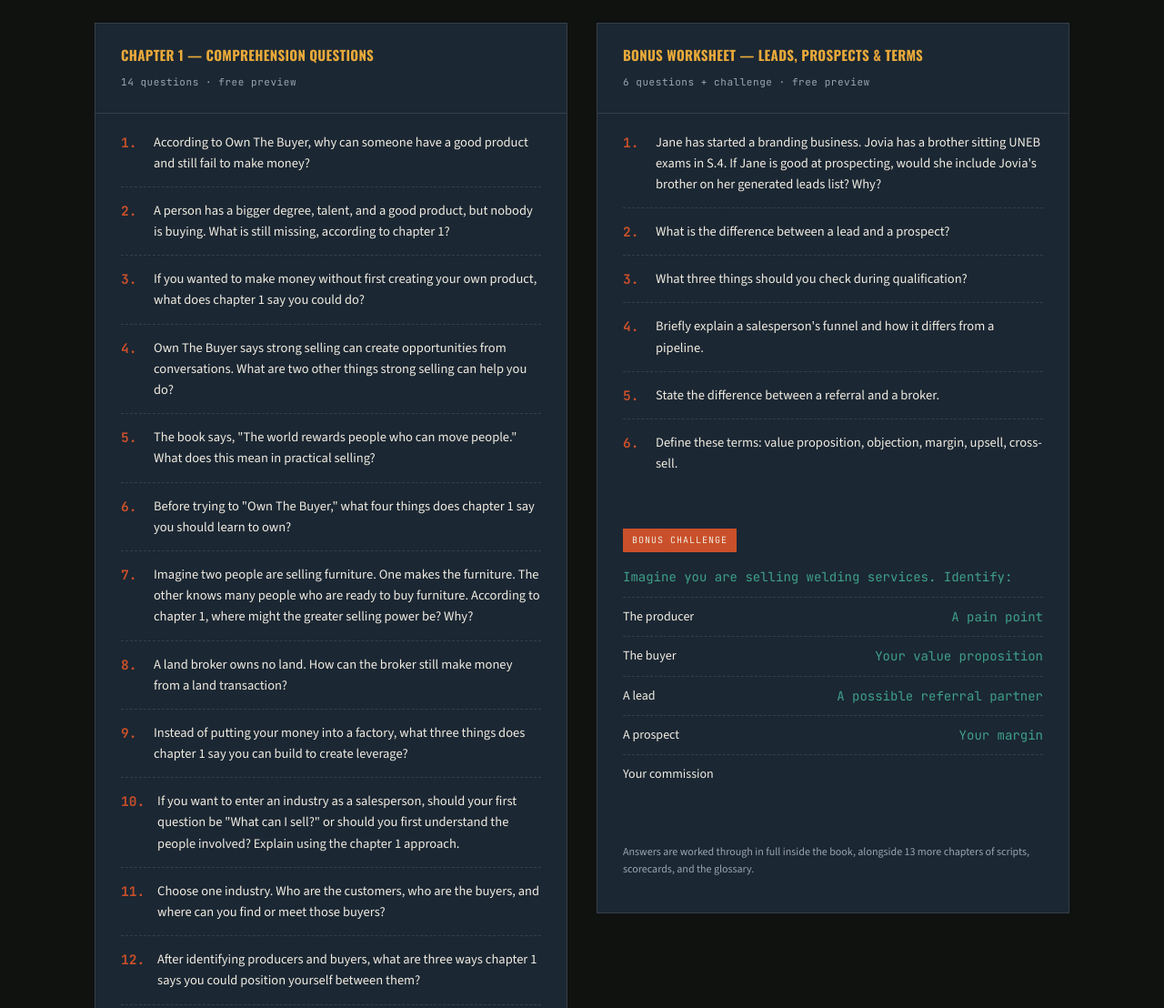
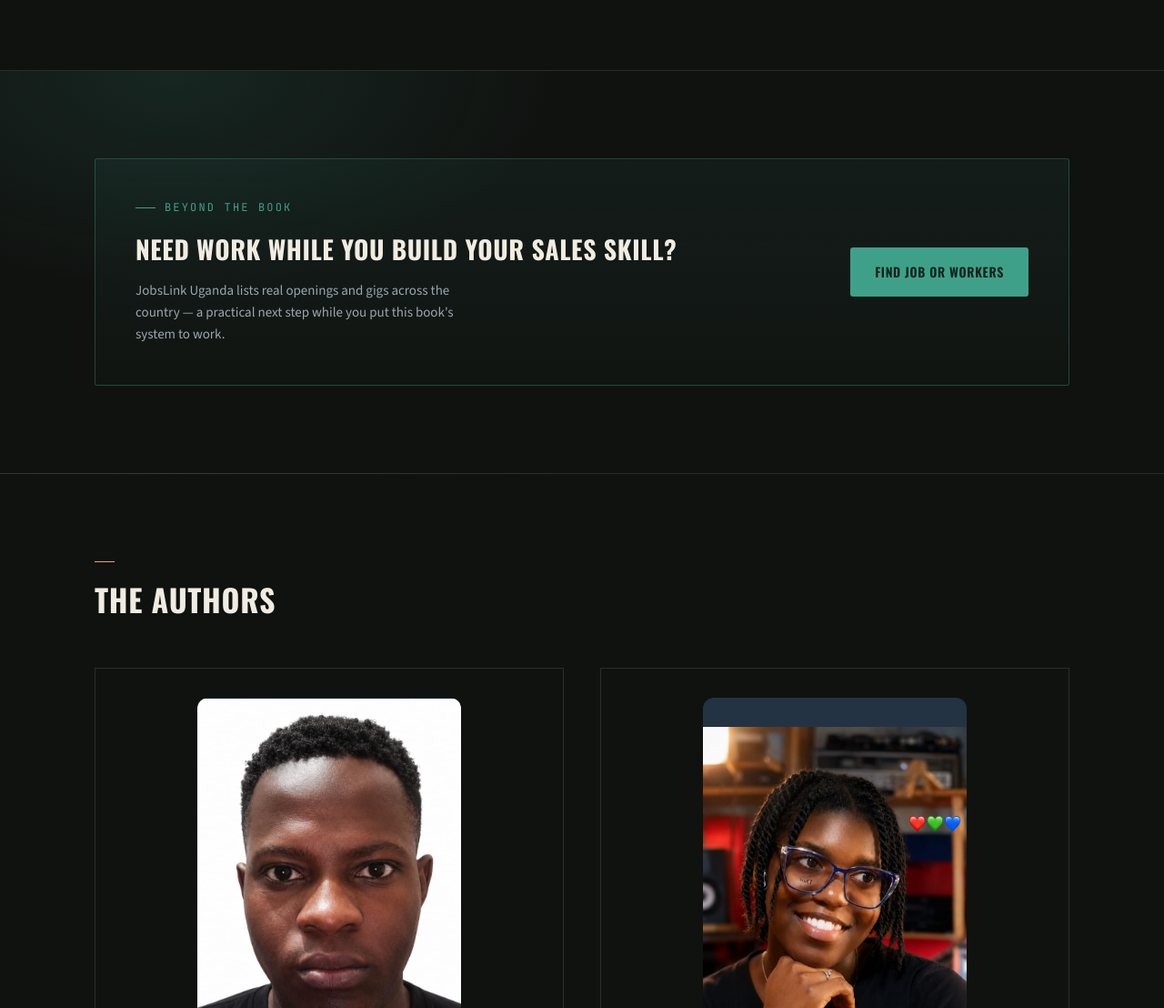
Before and after one commit to Alphabranco999/website-book, a plain HTML site: page index.html in a window 1280 px wide. Shown: the part 3280-4388 px from the top of the page at 91% size. Drawn offline with nearby package versions, Linux system fonts and the light colour scheme.

Commit message:
Update index.html

```diff
--- a/index.html
+++ b/index.html
@@ -257,34 +257,9 @@
   /* FREE QUESTIONS SECTION */
   .free-section{ background:var(--ink); }
   .free-pdf-actions{ display:flex; gap:14px; flex-wrap:wrap; margin-top:26px; }
-  .qa-grid{ display:grid; grid-template-columns:1fr 1fr; gap:32px; margin-top:44px; align-items:start; }
-  .qa-box{ border:1px solid var(--line); background:var(--steel); }
-  .qa-box-head{ padding:22px 28px; border-bottom:1px solid var(--line); }
-  .qa-box-head h3{ font-size:15px; color:var(--gold); margin-bottom:4px; }
-  .qa-box-head span{ font-family:'JetBrains Mono'; font-size:11px; color:var(--slate); letter-spacing:0.05em; }
-  .qa-list{ list-style:none; margin:0; padding:6px 28px 26px; counter-reset:qa; }
-  .qa-list li{ counter-increment:qa; padding:14px 0; border-bottom:1px dashed var(--line); font-size:14.5px; color:var(--bone); display:flex; gap:14px; }
-  .qa-list li:last-child{ border-bottom:none; }
-  .qa-list li::before{ content: counter(qa) '.'; font-family:'JetBrains Mono'; color:var(--ember); font-weight:700; flex:none; min-width:22px; }
-  .qa-pairs{ list-style:none; margin:0; padding:6px 28px 26px; }
-  .qa-pairs li{ display:flex; justify-content:space-between; gap:16px; padding:10px 0; border-bottom:1px dashed var(--line); font-size:14px; }
-  .qa-pairs li:last-child{ border-bottom:none; }
-  .qa-pairs li span:first-child{ color:var(--bone); }
-  .qa-pairs li span:last-child{ color:var(--teal); font-family:'JetBrains Mono'; text-align:right; }
-  .qa-bonus-tag{ display:inline-block; margin:20px 28px 0; font-family:'JetBrains Mono'; font-size:10px; letter-spacing:0.1em; text-transform:uppercase; background:var(--ember); color:var(--bone); padding:5px 10px; }
-  .qa-note{ padding:16px 28px 26px; font-size:12px; color:var(--slate); }
-  @media (max-width: 860px){
-    .qa-grid{ grid-template-columns:1fr; }
-  }
   @media (max-width: 600px){
     .free-pdf-actions{ flex-direction:column; align-items:stretch; }
     .free-pdf-actions .btn{ width:100%; justify-content:center; }
-    .qa-box-head{ padding:16px 18px; }
-    .qa-list{ padding:4px 18px 20px; }
-    .qa-list li{ font-size:13.5px; padding:12px 0; }
-    .qa-pairs{ padding:4px 18px 20px; }
-    .qa-bonus-tag{ margin:16px 18px 0; }
-    .qa-note{ padding:12px 18px 20px; }
   }
 
   .jobs-section{
@@ -614,56 +589,6 @@
       <a class="btn btn-primary" href="own-the-buyer-free-questions.pdf" download>Download the Free PDF</a>
       <a class="btn btn-ghost" href="own-the-buyer-free-questions.pdf" target="_blank" rel="noopener">View in browser</a>
     </div>
-
-    <div class="qa-grid">
-      <div class="qa-box">
-        <div class="qa-box-head">
-          <h3>Chapter 1 — Comprehension Questions</h3>
-          <span>14 questions · free preview</span>
-        </div>
-        <ol class="qa-list">
-          <li>According to Own The Buyer, why can someone have a good product and still fail to make money?</li>
-          <li>A person has a bigger degree, talent, and a good product, but nobody is buying. What is still missing, according to chapter 1?</li>
-          <li>If you wanted to make money without first creating your own product, what does chapter 1 say you could do?</li>
-          <li>Own The Buyer says strong selling can create opportunities from conversations. What are two other things strong selling can help you do?</li>
-          <li>The book says, "The world rewards people who can move people." What does this mean in practical selling?</li>
-          <li>Before trying to "Own The Buyer," what four things does chapter 1 say you should learn to own?</li>
-          <li>Imagine two people are selling furniture. One makes the furniture. The other knows many people who are ready to buy furniture. According to chapter 1, where might the greater selling power be? Why?</li>
-          <li>A land broker owns no land. How can the broker still make money from a land transaction?</li>
-          <li>Instead of putting your money into a factory, what three things does chapter 1 say you can build to create leverage?</li>
-          <li>If you want to enter an industry as a salesperson, should your first question be "What can I sell?" or should you first understand the people involved? Explain using the chapter 1 approach.</li>
-          <li>Choose one industry. Who are the customers, who are the buyers, and where can you find or meet those buyers?</li>
-          <li>After identifying producers and buyers, what are three ways chapter 1 says you could position yourself between them?</li>
-          <li>You meet someone who might buy, but you don't know whether they are serious. What three things should you check to qualify that prospect?</li>
-          <li>A person shows interest in your offer but has not yet bought. Using the glossary, what would you call this person, and what should you do next?</li>
-        </ol>
-      </div>
-
-      <div class="qa-box">
-        <div class="qa-box-head">
-          <h3>Bonus Worksheet — Leads, Prospects &amp; Terms</h3>
-          <span>6 questions + challenge · free preview</span>
-        </div>
-        <ol class="qa-list">
-          <li>Jane has started a branding business. Jovia has a brother sitting UNEB exams in S.4. If Jane is good at prospecting, would she include Jovia's brother on her generated leads list? Why?</li>
-          <li>What is the difference between a lead and a prospect?</li>
-          <li>What three things should you check during qualification?</li>
-          <li>Briefly explain a salesperson's funnel and how it differs from a pipeline.</li>
-          <li>State the difference between a referral and a broker.</li>
-          <li>Define these terms: value proposition, objection, margin, upsell, cross-sell.</li>
-        </ol>
-        <span class="qa-bonus-tag">Bonus challenge</span>
-        <ul class="qa-pairs">
-          <li><span>Imagine you are selling welding services. Identify:</span></li>
-          <li><span>The producer</span><span>A pain point</span></li>
-          <li><span>The buyer</span><span>Your value proposition</span></li>
-          <li><span>A lead</span><span>A possible referral partner</span></li>
-          <li><span>A prospect</span><span>Your margin</span></li>
-          <li><span>Your commission</span><span></span></li>
-        </ul>
-        <p class="qa-note">Answers are worked through in full inside the book, alongside 13 more chapters of scripts, scorecards, and the glossary.</p>
-      </div>
-    </div>
   </div>
 </section>
 
```
